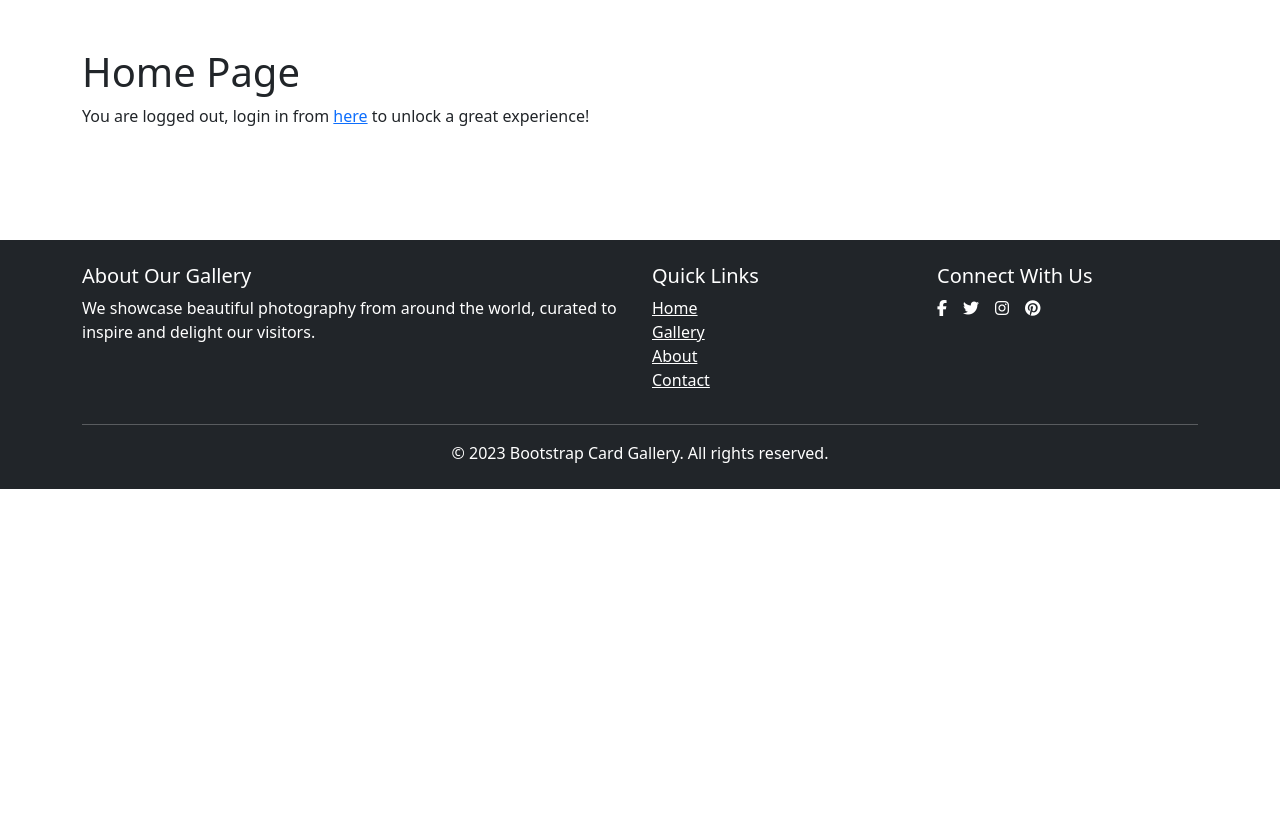
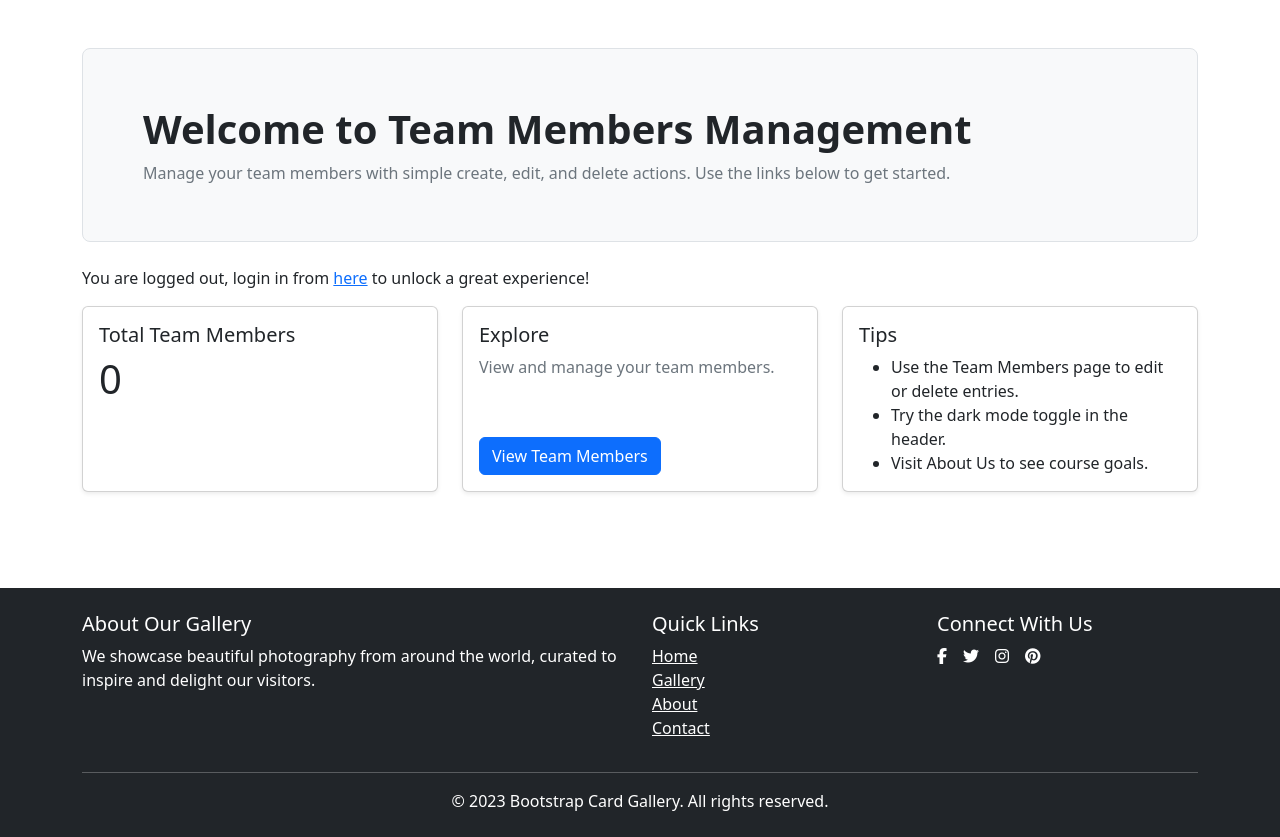
Before and after one commit to Azzam49/nova_django_cards_gallery, a Django app: page / in a window 1280 px wide. Shown: the part 72-909 px from the top of the page. Before the commit the page ends 561 px from the top, so only its background shows below. Run offline with Django 3.2, Linux system fonts and the light colour scheme; some libraries are stand-ins or nearby versions.

Commit message:
Improve home page

```diff
--- a/app/templates/app/home.html
+++ b/app/templates/app/home.html
@@ -5,26 +5,60 @@
 
 {% block mainBlock %}
 
-    <h1>Home Page</h1>
+    <!-- Hero section -->
+    <section class="mb-4">
+        <div class="p-4 p-md-5 bg-light rounded-3 border">
+            <div class="container-fluid py-2">
+                <h1 class="display-6 fw-semibold mb-2">Welcome to Team Members Management</h1>
+                <p class="mb-0 text-secondary">Manage your team members with simple create, edit, and delete actions. Use the links below to get started.</p>
+            </div>
+        </div>
+    </section>
 
     {% if user.is_authenticated %}
-        {% for card in cards %}
 
-            <div class="card" style="width: 18rem; margin-right: 30px;">
-                <img src="{{card.image}}" class="card-img-top" alt="...">
-                <div class="card-body">
-                    <h5 class="card-title">{{card.title}}</h5>
-                    <p class="card-text">{{card.description}}</p>
-                    <a href="#" class="btn btn-primary">Go somewhere</a>
-                </div>
-            </div>
-
-        {% endfor %}
     {% else %}
         <p>
         You are logged out, login in from <a href="{% url 'user_login' %}">here</a> to unlock a great experience!
         </p>
     {% endif %}
 
+    <div class="row g-4">
+        <div class="col-12 col-md-6 col-lg-4">
+            <div class="card shadow-sm h-100">
+                <div class="card-body">
+                    <h2 class="h5 mb-2">Total Team Members</h2>
+                    <p class="display-6 mb-0">{{ team_members_count|default:0 }}</p>
+                </div>
+            </div>
+        </div>
+        <div class="col-12 col-md-6 col-lg-4">
+            <div class="card shadow-sm h-100">
+                <div class="card-body d-flex flex-column">
+                    <h2 class="h5">Explore</h2>
+                    <p class="text-secondary">View and manage your team members.</p>
+                    <div class="mt-auto d-flex gap-2">
+                        <a href="{% url 'get_team_members' %}" class="btn btn-primary">View Team Members</a>
+                        {% if user.is_authenticated %}
+                            <a href="{% url 'create_team_member' %}" class="btn btn-outline-primary">Create Member</a>
+                        {% endif %}
+                    </div>
+                </div>
+            </div>
+        </div>
+         <div class="col-12 col-lg-4">
+            <div class="card shadow-sm h-100">
+                <div class="card-body">
+                    <h2 class="h5">Tips</h2>
+                    <ul class="mb-0">
+                        <li>Use the Team Members page to edit or delete entries.</li>
+                        <li>Try the dark mode toggle in the header.</li>
+                        <li>Visit About Us to see course goals.</li>
+                    </ul>
+                </div>
+            </div>
+        </div>
+    </div>
+
 
 {% endblock mainBlock %}
--- a/app/views.py
+++ b/app/views.py
@@ -10,11 +10,9 @@ from django.contrib import messages
 # Create your views here.
 def home(request):
 
-    # Fetch all records from the Card model
-    cards = Card.objects.all() # ORM Query (Object Relational Mapping)
-    # cards is QuerySet datatype, you can treat it as list of dicts
+    team_members_count = TeamMember.objects.all().count()
 
-    return render(request, 'app/home.html', {"cards": cards})
+    return render(request, 'app/home.html', {"team_members_count": team_members_count})
 
 
 
```
